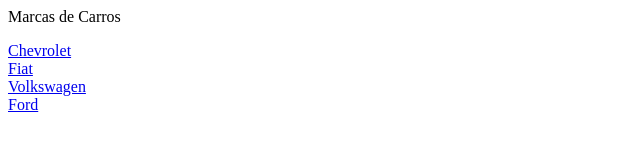
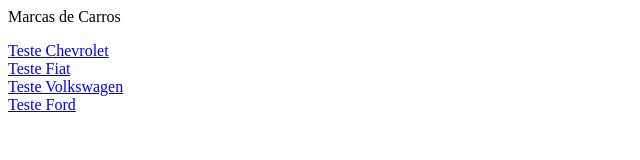
Before and after one commit to YagoRodrigues0811/Carros, a plain HTML site: page index.html in a window 1280 px wide. Shown: the whole page, without its empty margins (0-640 px from the left). Drawn offline with Linux system fonts and the light colour scheme.

Commit message:
Alteração Texto links

```diff
--- a/index.html
+++ b/index.html
@@ -4,16 +4,16 @@
 	</head>
 	<body>
 		<div>
-		<a href='chevrolet.html'>Chevrolet</a>
+		<a href='chevrolet.html'>Teste Chevrolet</a>
 		</div>
 		<div>
-		<a href='fiat.html'>Fiat</a>
+		<a href='fiat.html'>Teste Fiat</a>
 		</div>
 		<div>
-		<a href='volkswagen.html'>Volkswagen</a>
+		<a href='volkswagen.html'>Teste Volkswagen</a>
 		</div>
 		<div>
-		<a href='ford.html'>Ford</a>
+		<a href='ford.html'>Teste Ford</a>
 		</div>
 	</body>
 <html>
```
